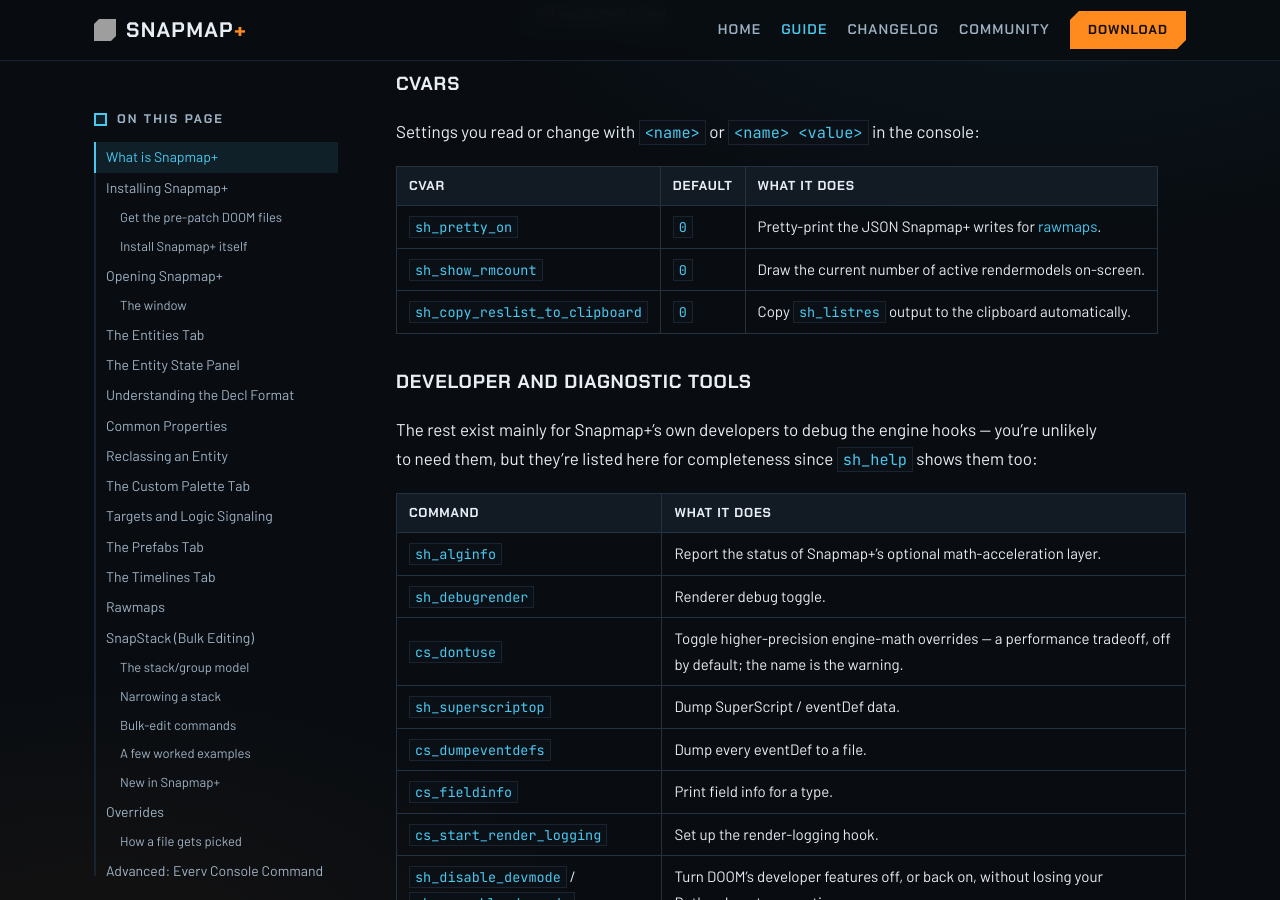
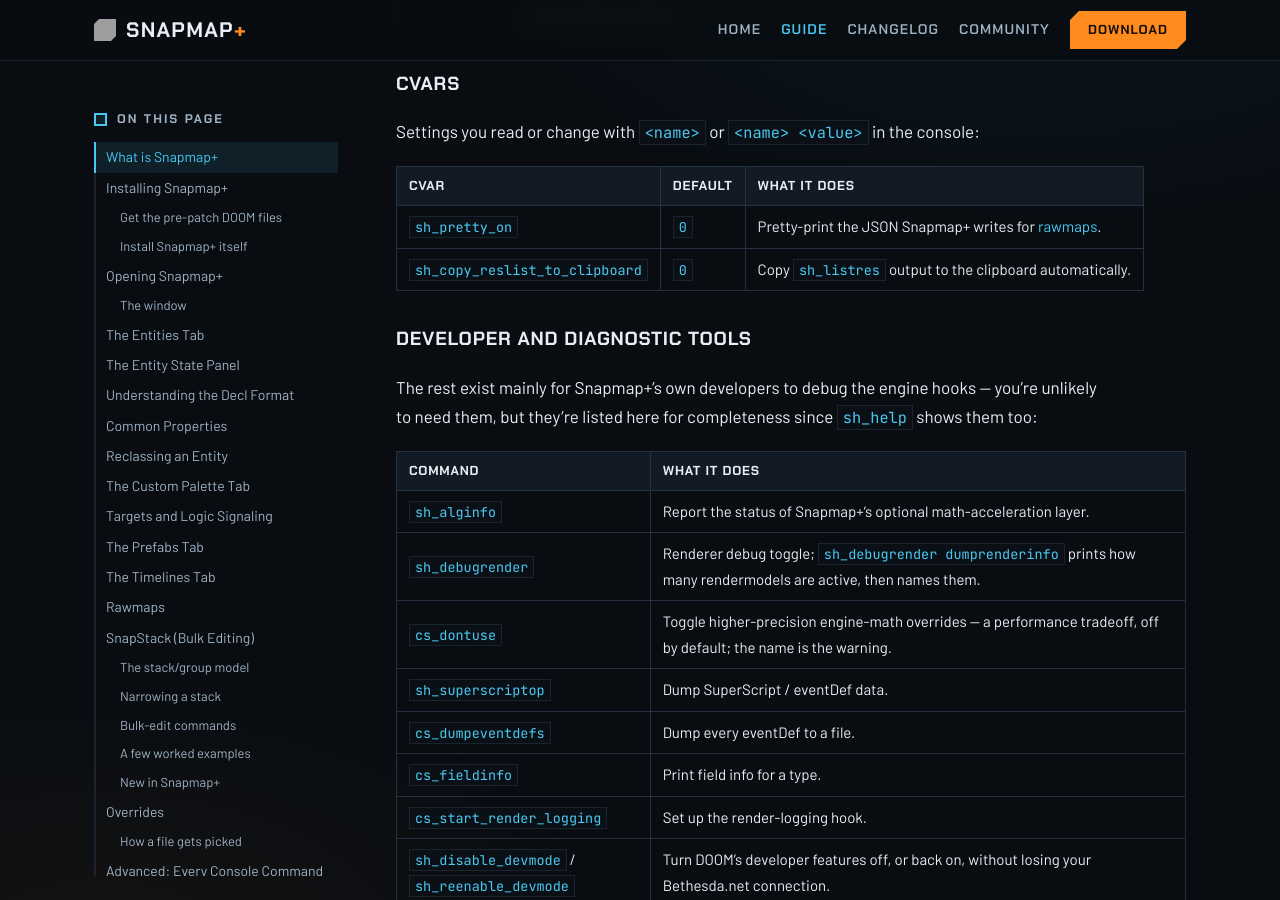
Before and after one commit to doom-snapmap/snapmap-web, a Jekyll site: the page built from site/snapmap-plus-guide.md, in a window 1280 px wide and 900 px high, scrolled down 24646 px. Built offline with Jekyll 4.4.1, drawn with Linux system fonts in a browser that asks for light colours; grey boxes are pictures that could not be loaded.

Commit message:
Drop sh_show_rmcount, which never did anything
The cvar was registered and documented but nothing ever read it back, so setting
it did nothing. The original drew the count from a spliced SuperScript override
function each frame and the clone reimplements no overlay to draw into, so there
is no switch to wire it to. sh_debugrender dumprenderinfo still prints the count;
docs/fidelity.md records why the cvar is gone.

```diff
--- a/site/snapmap-plus-guide.md
+++ b/site/snapmap-plus-guide.md
@@ -706,7 +706,6 @@
 | Cvar | Default | What it does |
 |---|---|---|
 | `sh_pretty_on` | `0` | Pretty-print the JSON Snapmap+ writes for [rawmaps](#rawmaps). |
-| `sh_show_rmcount` | `0` | Draw the current number of active rendermodels on-screen. |
 | `sh_copy_reslist_to_clipboard` | `0` | Copy `sh_listres` output to the clipboard automatically. |
 
 ### Developer and diagnostic tools
@@ -717,7 +716,7 @@
 | Command | What it does |
 |---|---|
 | `sh_alginfo` | Report the status of Snapmap+'s optional math-acceleration layer. |
-| `sh_debugrender` | Renderer debug toggle. |
+| `sh_debugrender` | Renderer debug toggle; `sh_debugrender dumprenderinfo` prints how many rendermodels are active, then names them. |
 | `cs_dontuse` | Toggle higher-precision engine-math overrides — a performance tradeoff, off by default; the name is the warning. |
 | `sh_superscriptop` | Dump SuperScript / eventDef data. |
 | `cs_dumpeventdefs` | Dump every eventDef to a file. |
```
